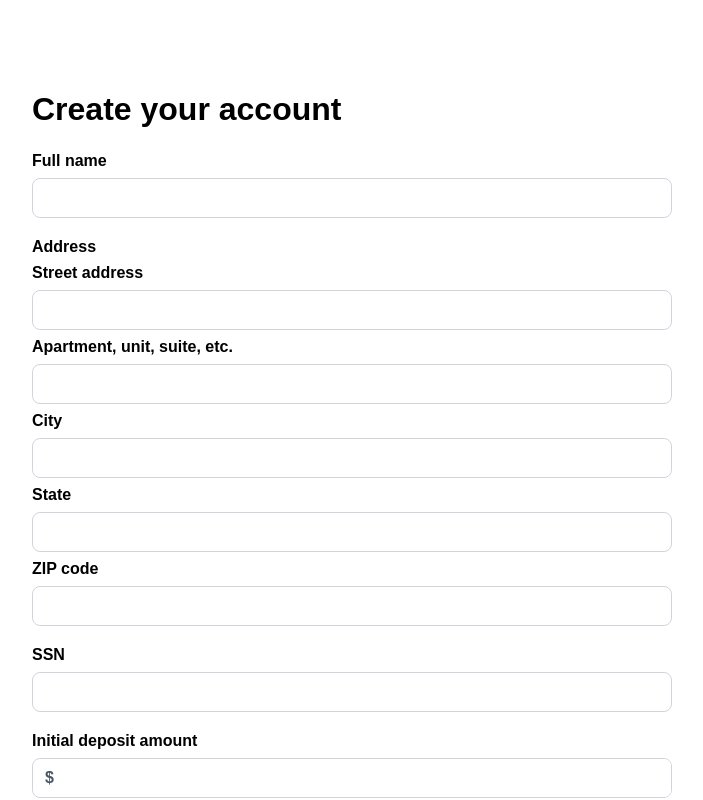
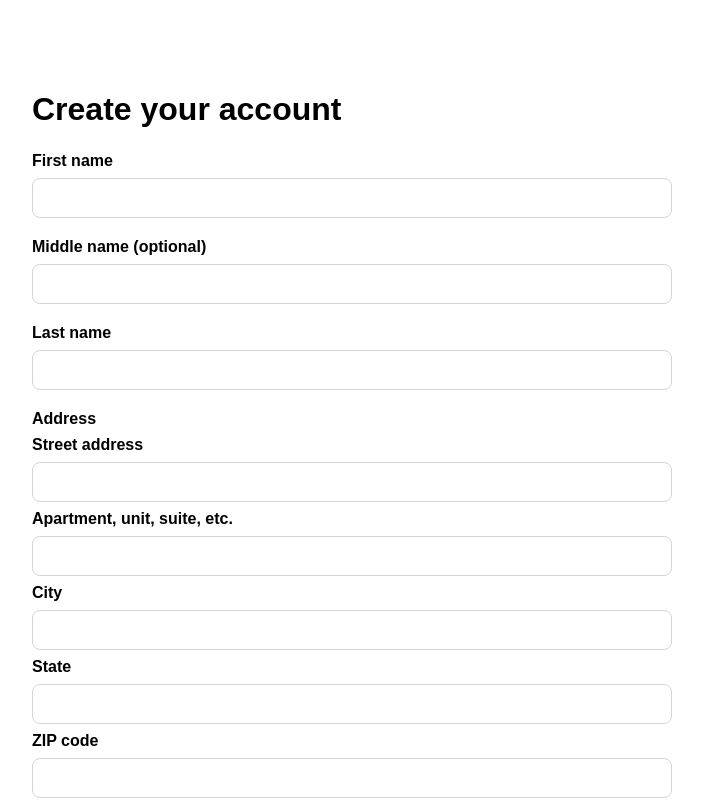
Before and after one commit to aditya0774/LeMarketJames, an Angular app in the folder lemarket-ui/: page /register in a window 1280 px wide. Shown: the top 800 px of the page, without its empty margins (288-991 px from the left). Built offline with nearby package versions, Linux system fonts and the light colour scheme.

Commit message:
split Full name field to first middle and last

```diff
--- a/lemarket-ui/src/app/features/auth/register/register.html
+++ b/lemarket-ui/src/app/features/auth/register/register.html
@@ -4,18 +4,47 @@
   <!-- The form submit event calls the onSubmit method in the component -->
   <form (ngSubmit)="onSubmit()">
     <div class="field-group">
-      <label for="fullName">Full name</label>
-      <!-- This binds the input to registerData.fullName and validates it when the user leaves the field -->
+      <label for="firstName">First name <span class="required"></span></label>
       <input
-        id="fullName"
-        name="fullName"
+        id="firstName"
+        name="firstName"
         type="text"
-        [(ngModel)]="registerData.fullName"
-        (blur)="validateField('fullName')"
-        (input)="clearFieldError('fullName')"
+        [(ngModel)]="registerData.firstName"
+        (blur)="validateField('firstName')"
+        (input)="clearFieldError('firstName')"
       />
-      <div *ngIf="validationErrors['fullName']" class="field-error">
-        {{ validationErrors['fullName'] }}
+      <div *ngIf="validationErrors['firstName']" class="field-error">
+        {{ validationErrors['firstName'] }}
+      </div>
+    </div>
+
+    <div class="field-group">
+      <label for="middleName">Middle name <span class="optional">(optional)</span></label>
+      <input
+        id="middleName"
+        name="middleName"
+        type="text"
+        [(ngModel)]="registerData.middleName"
+        (blur)="validateField('middleName')"
+        (input)="clearFieldError('middleName')"
+      />
+      <div *ngIf="validationErrors['middleName']" class="field-error">
+        {{ validationErrors['middleName'] }}
+      </div>
+    </div>
+
+    <div class="field-group">
+      <label for="lastName">Last name <span class="required"></span></label>
+      <input
+        id="lastName"
+        name="lastName"
+        type="text"
+        [(ngModel)]="registerData.lastName"
+        (blur)="validateField('lastName')"
+        (input)="clearFieldError('lastName')"
+      />
+      <div *ngIf="validationErrors['lastName']" class="field-error">
+        {{ validationErrors['lastName'] }}
       </div>
     </div>
 
--- a/lemarket-ui/src/app/features/auth/register/register.schema.ts
+++ b/lemarket-ui/src/app/features/auth/register/register.schema.ts
@@ -48,11 +48,24 @@ function calculateAge(dateOfBirth: string): number {
 // Each field lists its rules top to bottom; Zod stops at (and reports) the first rule that fails.
 export const registerSchema = z
   .object({
-    fullName: z
+    firstName: z
       .string()
       .trim()
-      .min(1, 'Full name is required.')
-      .regex(namePattern, 'Full name may only contain letters, spaces, hyphens, and apostrophes.'),
+      .min(1, 'First name is required.')
+      .regex(namePattern, 'First name may only contain letters, spaces, hyphens, and apostrophes.'),
+
+    middleName: z
+      .string()
+      .trim()
+      .refine((value) => value === '' || namePattern.test(value), {
+        message: 'Middle name may only contain letters, spaces, hyphens, and apostrophes.',
+      }),
+
+    lastName: z
+      .string()
+      .trim()
+      .min(1, 'Last name is required.')
+      .regex(namePattern, 'Last name may only contain letters, spaces, hyphens, and apostrophes.'),
 
     streetAddress: z
       .string()
--- a/lemarket-ui/src/app/features/auth/register/register.ts
+++ b/lemarket-ui/src/app/features/auth/register/register.ts
@@ -15,7 +15,9 @@ export class Register {
   // Its shape matches RegisterFormData (inferred from register.schema.ts), so the form
   // fields and the validation rules defined in the schema can never fall out of sync.
   registerData: RegisterFormData = {
-    fullName: '',
+    firstName: '',
+    middleName: '',
+    lastName: '',
     streetAddress: '',
     apartment: '',
     city: '',
```
